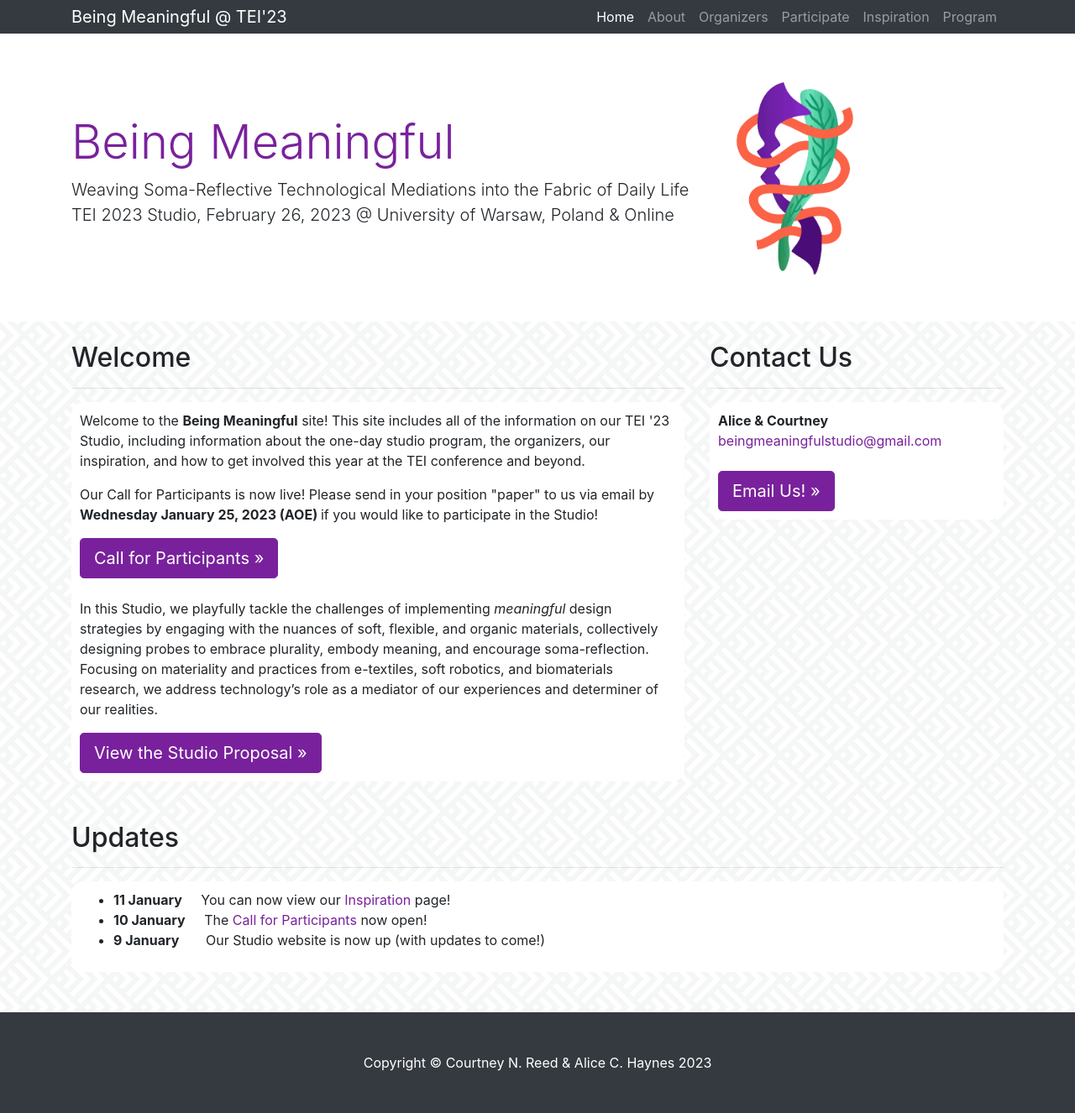
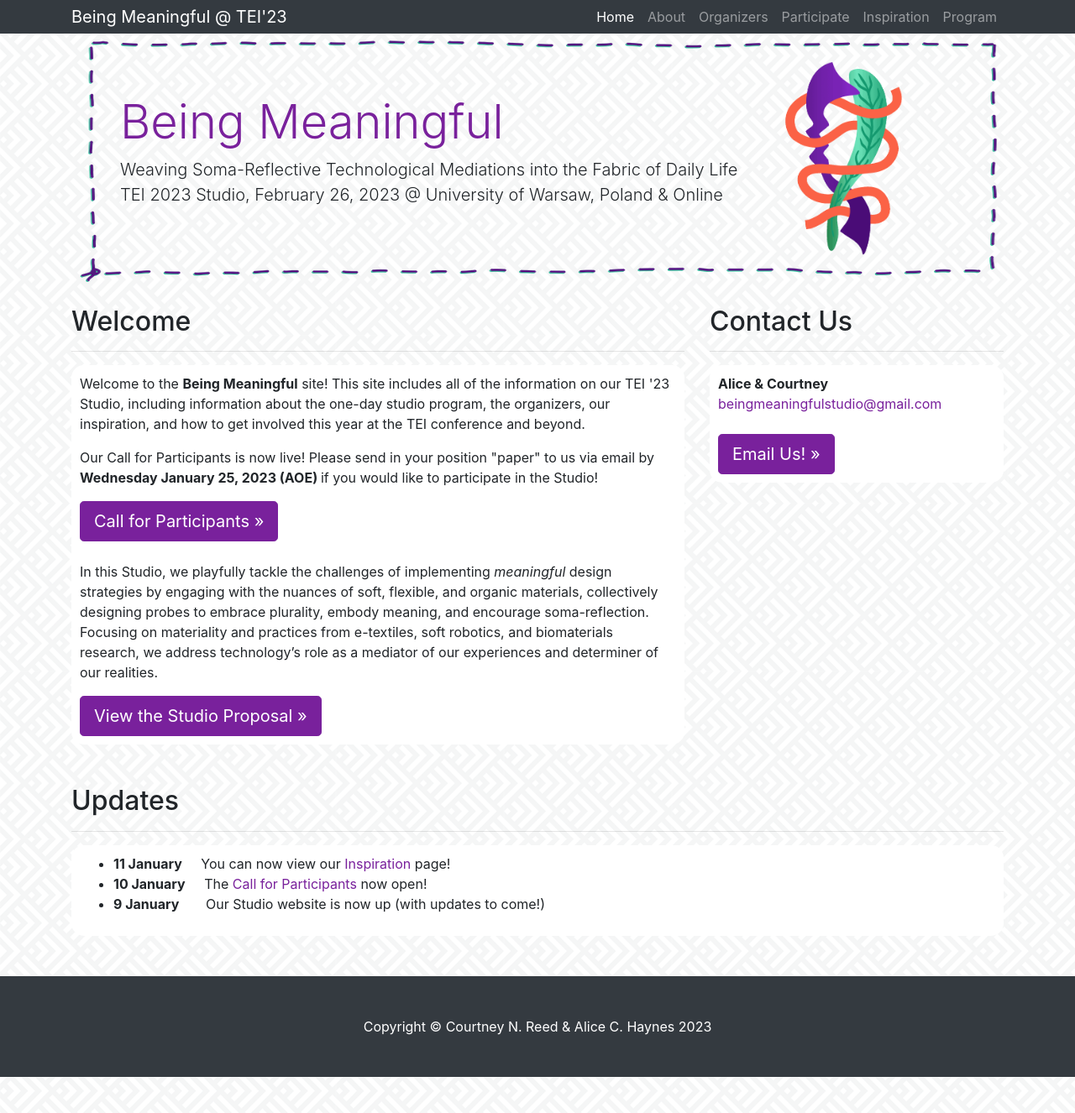
Before and after one commit to MeaningfulDesign/meaningfuldesign.github.io, a Jekyll site: the page built from index.html, in a window 1280 px wide. Shown: the whole page at 84% size. Built offline with Jekyll 4.4.1, drawn with Linux system fonts in a browser that asks for light colours; after the commit the page ends 1283 px from its top, so only the background shows below that.

Commit message:
adding header bg

```diff
--- a/_includes/header.html
+++ b/_includes/header.html
@@ -16,21 +16,26 @@
   </div>
 </header> -->
 
-<div
-    class="p-5 text-left bg-image"
-    style="
-      background-image: url('/docs/site-elements/download.png');
-      height: 350;
-    "
->
+<!-- /*      margin-left:150px;*/
+/*      display:block;*/
+/*      background-attachment: fixed;*/
+/*  background-size: cover;*/ -->
+
+
   <div class="container h-100">
+    <div class="p-5 text-left bg-image"
+      style="
+      background-image: url('/docs/site-elements/banner-02.png');
+      background-repeat: no-repeat;
+      height: 300px;">
     <div class="row h-100 align-items-left">
       <div class="column">
         <div class="col-lg-12">
-        <h1 class="display-4 text-primary mt-5 mb-2">
+        <h1 class="display-4 text-primary mt-4 mb-2" style="padding: 0px 0px 0px 10px;">
           Being Meaningful
         </h1>
-        <p class="lead mb-5 text-primary-50">
+        <p class="lead mb-4 text-primary-50" style="padding: 0px 0px 0px 10px;">
+
           Weaving Soma-Reflective Technological Mediations into the Fabric of Daily Life
           <br />
           TEI 2023 Studio, February 26, 2023 @ University of Warsaw, Poland & Online
@@ -39,10 +44,11 @@
       </div>
       <div class = "column">
         <div class="col-lg-30">
-          <img style = "padding: 0px 0px 0px 25px;" src="/docs/site-elements/BeingMeaningful.gif" width="200">
+          <img style = "padding: 0px 0px 0px 25px; margin-top: -24px" src="/docs/site-elements/BeingMeaningful.gif" width="200px">
       </div>
       </div>
     </div>
+  </div>
   </div>
 <!--     <div class="mask" style="background-color: rgba(0, 0, 0, 0.6);">
       <div class="d-flex justify-content-center align-items-center h-100">
```
Also changed, not shown: docs/site-elements/banner-02.png (added).
